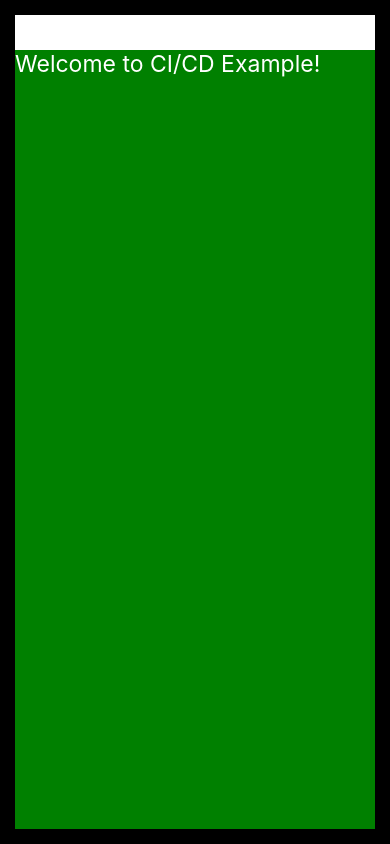
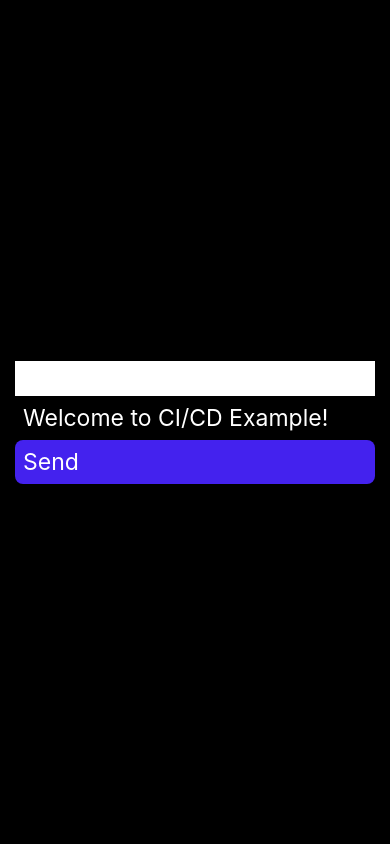
Before and after one commit to cihanbas/CICDExample, a React Native app: screen / in a window 390 px wide. Built offline with nearby package versions, Linux system fonts and the light colour scheme.

Commit message:
greetings update

```diff
--- a/src/components/Greetings.tsx
+++ b/src/components/Greetings.tsx
@@ -1,8 +1,11 @@
 import React, { useState } from "react";
-import { StyleSheet, Text, TextInput, View } from "react-native";
+import { Pressable, StyleSheet, Text, TextInput, View } from "react-native";
 
 export default function Greetings() {
   const [value, setValue] = useState<string>("");
+  const send = () => {
+    alert(value);
+  };
   return (
     <View style={styles.container}>
       <TextInput
@@ -11,18 +14,22 @@ export default function Greetings() {
         style={styles.textInput}
       />
       <Text style={styles.text}>Welcome to CI/CD Example!</Text>
+      <Pressable onPress={send} style={styles.btn}>
+        <Text style={styles.text}>Send</Text>
+      </Pressable>
     </View>
   );
 }
 const styles = StyleSheet.create({
   container: {
     flex: 1,
-    backgroundColor: "green",
     width: "100%",
+    justifyContent: "center",
   },
   text: {
     color: "#fff",
     fontSize: 23,
+    padding: 8,
   },
   textInput: {
     backgroundColor: "white",
@@ -30,4 +37,9 @@ const styles = StyleSheet.create({
     padding: 8,
     fontSize: 15,
   },
+  btn: {
+    backgroundColor: "#42e",
+
+    borderRadius: 8,
+  },
 });
```
